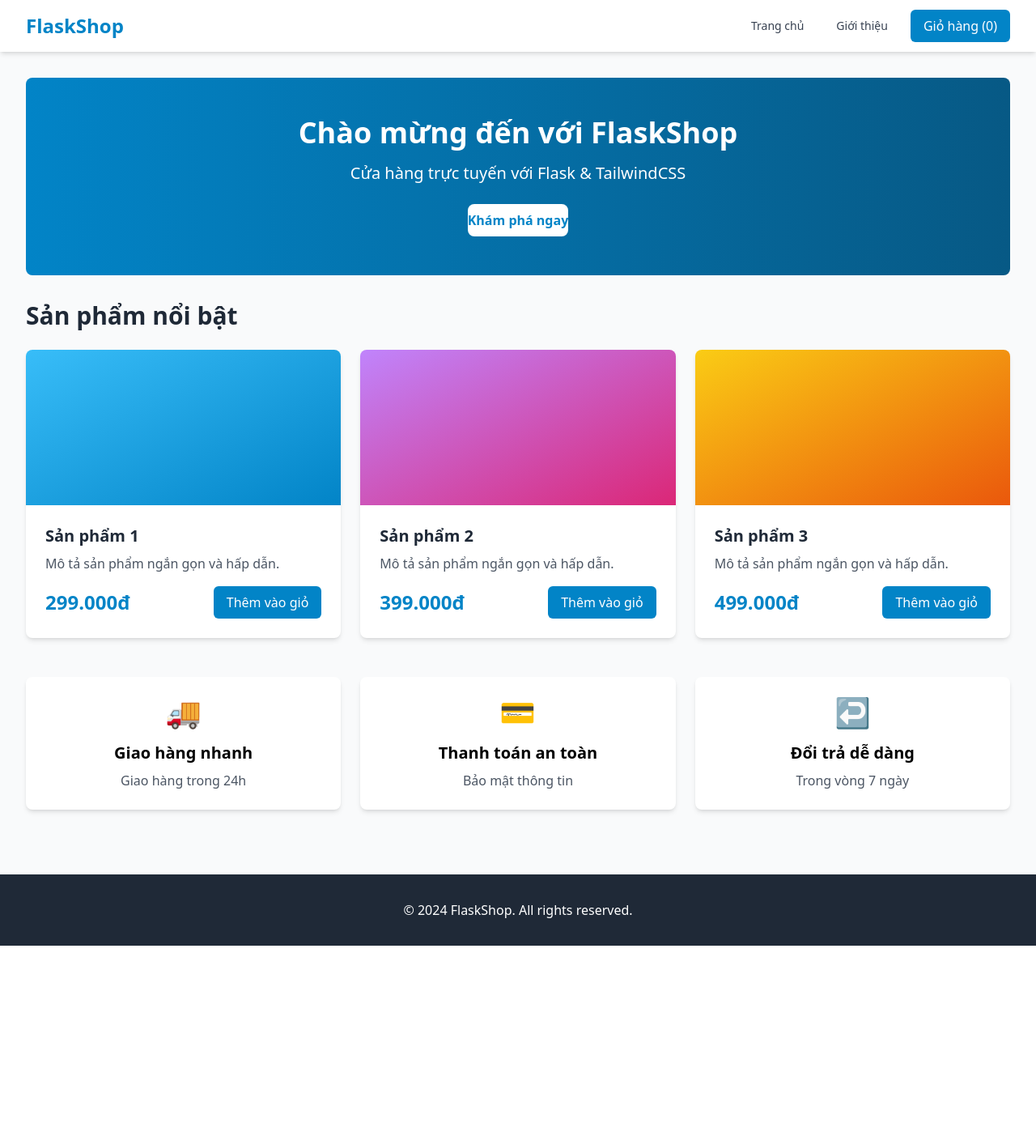
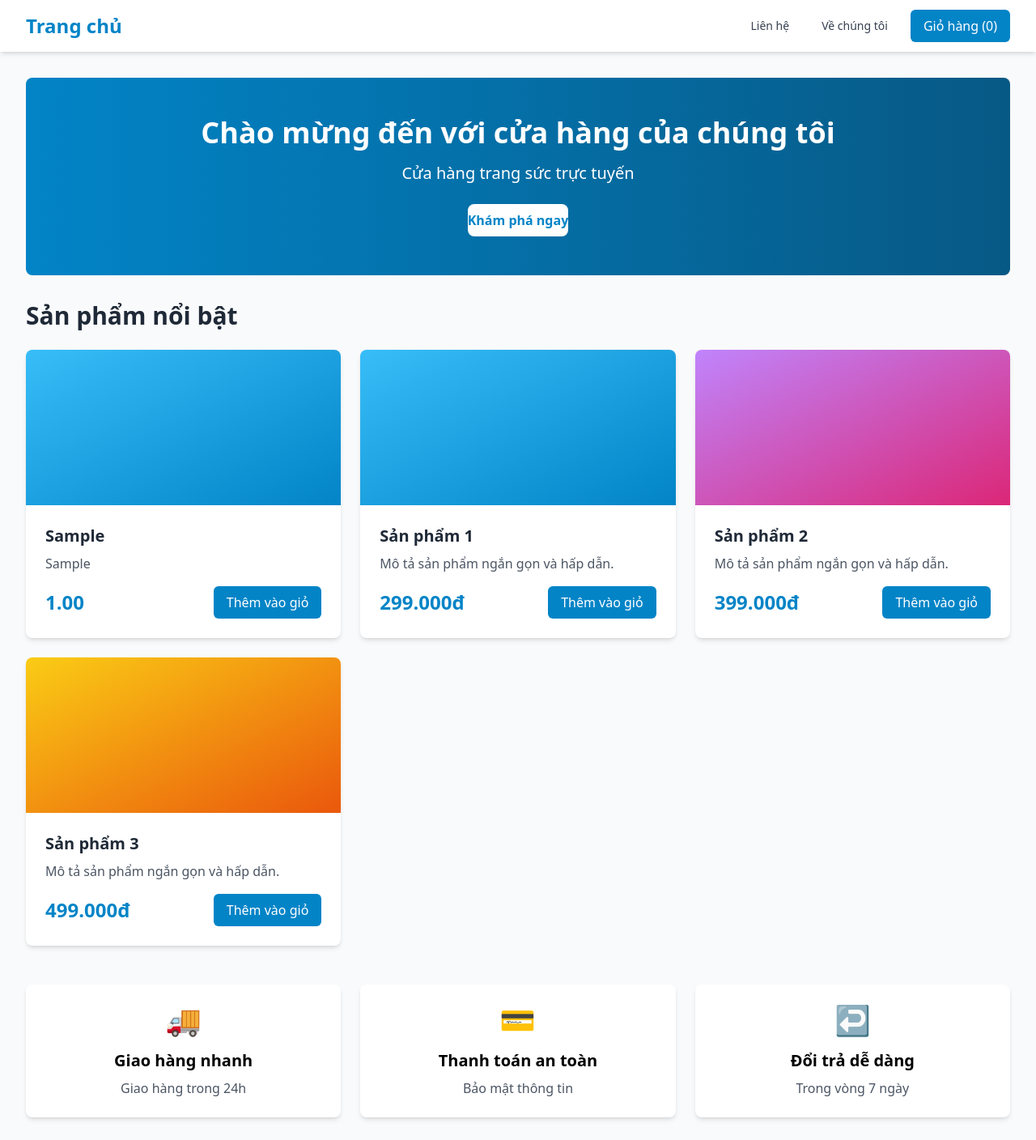
Before and after one commit to iamminhquan/jewelry-store, a Flask app: template app/templates/index.html in a window 1280 px wide. Shown: the top 1408 px of the page at 81% size. Before the commit the page ends 1168 px from the top, so only its background shows below. Run offline with Flask 3, Linux system fonts and the light colour scheme; the template is opened without the code that fills it: values that come from a table or form of the project are taken from there, others are empty; tables that the repository leaves empty hold one stand-in row (values such as "Sample post").

Commit message:
style: Reformat these files to make it clean :D

```diff
--- a/app/templates/base.html
+++ b/app/templates/base.html
@@ -1,13 +1,11 @@
 <!DOCTYPE html>
 <html lang="vi">
+
 <head>
   <meta charset="UTF-8" />
   <meta name="viewport" content="width=device-width, initial-scale=1.0" />
   <title>{% block title %}Flask App{% endblock %}</title>
-    <link
-      rel="stylesheet"
-      href="{{ url_for('static', filename='css/output.css') }}"
-    />
+  <link rel="stylesheet" href="{{ url_for('static', filename='css/output.css') }}" />
 </head>
 
 <body class="bg-gray-50 min-h-screen">
@@ -16,29 +14,20 @@
     <div class="max-w-7xl mx-auto px-4 sm:px-6 lg:px-8">
       <div class="flex justify-between h-16">
         <div class="flex items-center">
-            <a
-              href="{{ url_for('main.index') }}"
-              class="text-2xl font-bold text-primary-600"
-            >
-              FlaskShop
+          <a href="{{ url_for('main.show_home_page') }}" class="text-2xl font-bold text-primary-600">
+            Trang chủ
           </a>
         </div>
         <div class="flex items-center space-x-4">
-            <a
-              href="{{ url_for('main.index') }}"
-              class="text-gray-700 hover:text-primary-600 px-3 py-2 rounded-md text-sm font-medium transition"
-            >
-              Trang chủ
+          <a href="{{ url_for('main.show_home_page') }}"
+            class="text-gray-700 hover:text-primary-600 px-3 py-2 rounded-md text-sm font-medium transition">
+            Liên hệ
           </a>
-            <a
-              href="{{ url_for('main.about') }}"
-              class="text-gray-700 hover:text-primary-600 px-3 py-2 rounded-md text-sm font-medium transition"
-            >
-              Giới thiệu
+          <a href="{{ url_for('main.show_about_page') }}"
+            class="text-gray-700 hover:text-primary-600 px-3 py-2 rounded-md text-sm font-medium transition">
+            Về chúng tôi
           </a>
-            <button
-              class="bg-primary-600 text-white px-4 py-2 rounded-md hover:bg-primary-700 transition"
-            >
+          <button class="bg-primary-600 text-white px-4 py-2 rounded-md hover:bg-primary-700 transition">
             Giỏ hàng (0)
           </button>
         </div>
@@ -63,4 +52,5 @@
   <!-- Scripts -->
   {% block scripts %}{% endblock %}
 </body>
+
 </html>
--- a/app/templates/index.html
+++ b/app/templates/index.html
@@ -1,15 +1,15 @@
-{% extends "base.html" %} {% block title %}Trang chủ - FlaskShop{% endblock %}
+{% extends "base.html" %}
+
+{% block title %}Trang chủ{% endblock %}
+
 {% block content %}
+
 <!-- Hero Section -->
-<div
-  class="bg-gradient-to-r from-primary-600 to-primary-800 text-white rounded-lg p-12 mb-8"
->
+<div class="bg-gradient-to-r from-primary-600 to-primary-800 text-white rounded-lg p-12 mb-8">
   <div class="text-center">
-    <h1 class="text-4xl font-bold mb-4">Chào mừng đến với FlaskShop</h1>
-    <p class="text-xl mb-6">Cửa hàng trực tuyến với Flask & TailwindCSS</p>
-    <button
-      class="bg-white text-primary-600 py-2 px-6 rounded-lg font-semibold hover:bg-gray-100 transition"
-    >
+    <h1 class="text-4xl font-bold mb-4">Chào mừng đến với cửa hàng của chúng tôi</h1>
+    <p class="text-xl mb-6">Cửa hàng trang sức trực tuyến</p>
+    <button class="bg-white text-primary-600 py-2 px-6 rounded-lg font-semibold hover:bg-gray-100 transition">
       Khám phá ngay
     </button>
   </div>
@@ -19,10 +19,23 @@
 <div class="mb-8">
   <h2 class="text-3xl font-bold text-gray-800 mb-6">Sản phẩm nổi bật</h2>
   <div class="grid grid-cols-1 md:grid-cols-2 lg:grid-cols-3 gap-6">
+
+    {% for product in products %}
+    <div class="bg-white rounded-lg shadow-md overflow-hidden hover:shadow-xl transition">
+      <div class="h-48 bg-gradient-to-br from-primary-400 to-primary-600"></div>
+      <div class="p-6">
+        <h3 class="text-xl font-semibold text-gray-800 mb-2">{{ product.ten_san_pham }}</h3>
+        <p class="text-gray-600 mb-4">{{ product.mo_ta }}</p>
+        <div class="flex justify-between items-center">
+          <span class="text-2xl font-bold text-primary-600">{{ product.gia_xuat }}</span>
+          <button class="btn-primary">Thêm vào giỏ</button>
+        </div>
+      </div>
+    </div>
+    {% endfor %}
+
     <!-- Product Card 1 -->
-    <div
-      class="bg-white rounded-lg shadow-md overflow-hidden hover:shadow-xl transition"
-    >
+    <div class="bg-white rounded-lg shadow-md overflow-hidden hover:shadow-xl transition">
       <div class="h-48 bg-gradient-to-br from-primary-400 to-primary-600"></div>
       <div class="p-6">
         <h3 class="text-xl font-semibold text-gray-800 mb-2">Sản phẩm 1</h3>
@@ -35,9 +48,7 @@
     </div>
 
     <!-- Product Card 2 -->
-    <div
-      class="bg-white rounded-lg shadow-md overflow-hidden hover:shadow-xl transition"
-    >
+    <div class="bg-white rounded-lg shadow-md overflow-hidden hover:shadow-xl transition">
       <div class="h-48 bg-gradient-to-br from-purple-400 to-pink-600"></div>
       <div class="p-6">
         <h3 class="text-xl font-semibold text-gray-800 mb-2">Sản phẩm 2</h3>
@@ -50,9 +61,7 @@
     </div>
 
     <!-- Product Card 3 -->
-    <div
-      class="bg-white rounded-lg shadow-md overflow-hidden hover:shadow-xl transition"
-    >
+    <div class="bg-white rounded-lg shadow-md overflow-hidden hover:shadow-xl transition">
       <div class="h-48 bg-gradient-to-br from-yellow-400 to-orange-600"></div>
       <div class="p-6">
         <h3 class="text-xl font-semibold text-gray-800 mb-2">Sản phẩm 3</h3>
```
Also changed, not shown: app/templates/about.html (+6 -6 lines), app/templates/components.html (+5 -15 lines). Lines whose indentation alone changed are shown as unchanged.
